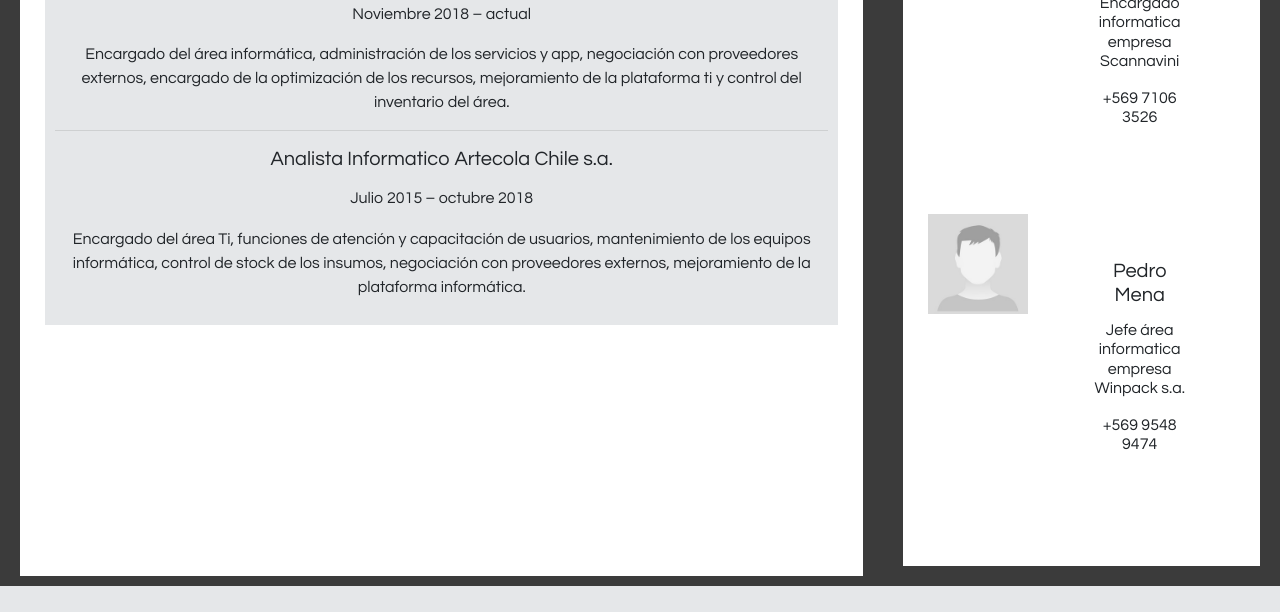
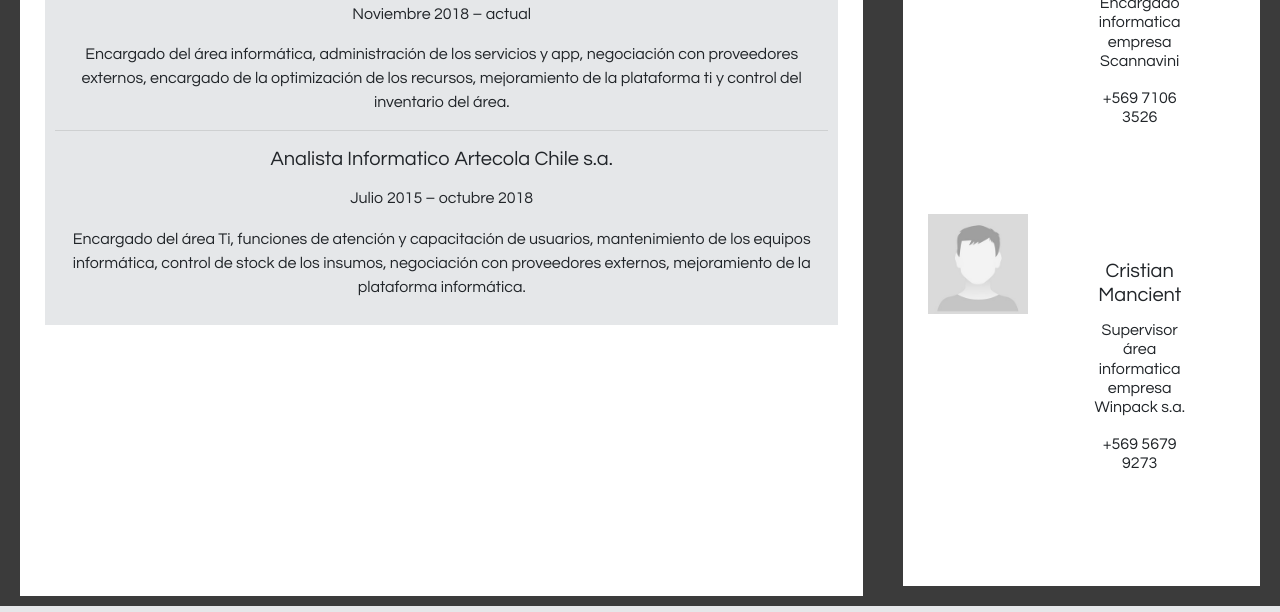
Before and after one commit to ncarrascocares/my-resumen, a plain HTML site: page index.html in a window 1280 px wide. Shown: the part 813-1425 px from the top of the page. Drawn offline with nearby package versions, Linux system fonts and the light colour scheme; a web font is replaced by a local one.

Commit message:
actualizacion referencia

```diff
--- a/index.html
+++ b/index.html
@@ -130,9 +130,9 @@
                     <li class="media my-4">
                       <img src="img/placeholder.jpg" class="mr-3" alt="..." width="100px" height="100px">
                       <div class="media-body">
-                        <h5 class="mt-0 mb-1">Pedro Mena</h5>
-                        <h6>Jefe área informatica empresa Winpack s.a.</h6>
-                        <h6>+569 9548 9474</h6>
+                        <h5 class="mt-0 mb-1">Cristian Mancient</h5>
+                        <h6>Supervisor área informatica empresa Winpack s.a.</h6>
+                        <h6>+569 5679 9273</h6>
                       </div>
                     </li>
                   </ul>
```
